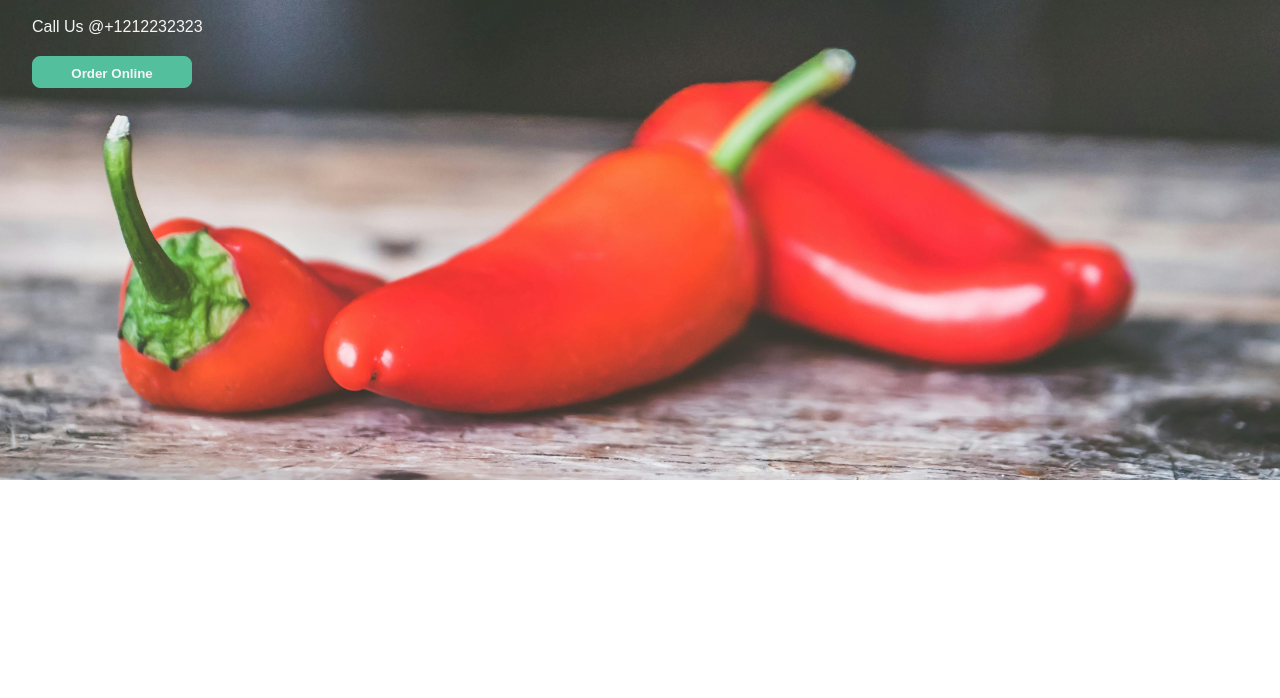
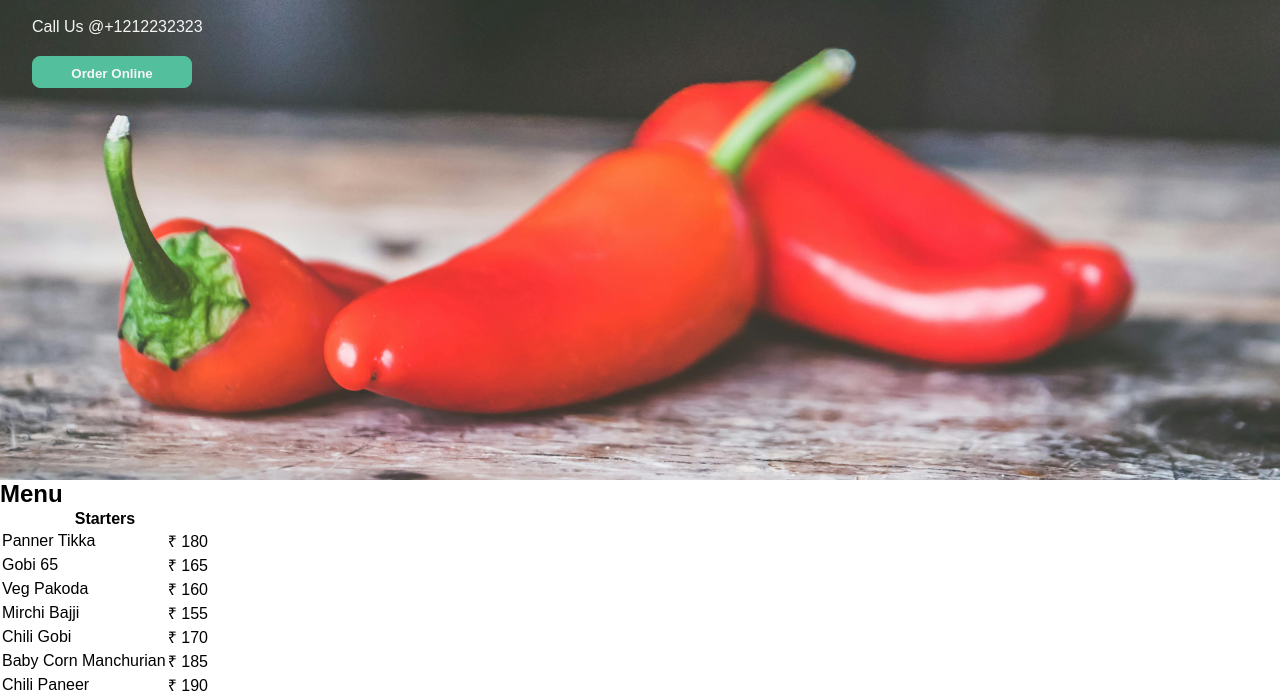
Before and after one commit to Dineshs737/HTML, a plain HTML site: page index.html in a window 1280 px wide. Shown: the part 320-1018 px from the top of the page. Before the commit the page ends 800 px from the top, so only its background shows below. Drawn offline with Linux system fonts and the light colour scheme.

Commit message:
add source file

```diff
--- a/index.html
+++ b/index.html
@@ -36,5 +36,41 @@
     </div>
 
 </div>
+
+<h2 id="menuheading">menu</h2>
+<div class="menu">
+    <div class="starters">
+        <table>
+            <th colspan="2">starters</th>
+            <tr>
+                <td>panner tikka</td>
+                <td>&#8377 180</td>
+            </tr>
+            <tr>
+                <td>Gobi 65</td>
+                <td>&#8377 165</td>
+            </tr><tr>
+                <td>veg pakoda</td>
+                <td>&#8377 160</td>
+            </tr>
+            <tr>
+                <td>mirchi bajji</td>
+                <td>&#8377 155</td>
+            </tr>
+            <tr>
+                <td>chili gobi</td>
+                <td>&#8377 170</td>
+            </tr>
+            <tr>
+                <td>Baby corn manchurian</td>
+                <td>&#8377 185</td>
+            </tr>
+            <tr>
+                <td>chili paneer</td>
+                <td>&#8377 190</td>
+            </tr>
+        </table>
+    </div>
+</div>
 </body>
 </html>
--- /dev/null
+++ b/login.css
@@ -0,0 +1,56 @@
+
+:root{
+    --white:whitesmoke;
+}
+
+*{
+    margin:0px;
+    padding:0px;
+    text-transform: capitalize;
+    box-sizing: border-box;
+    font-family: 'Franklin Gothic Medium', 'Arial Narrow', Arial, sans-serif;
+}
+body{
+    background-color: whitesmoke;
+    background:linear-gradient(to right,#e2e2e2,#c9d6ff)
+}
+
+.login{
+    display: flex;
+    flex-direction: column;
+    height:100vh;
+    width: 100vw;
+    align-items: center;
+    justify-content: center;
+}
+
+.login label{
+    display: block;
+    margin-bottom:.2em;
+}
+
+.login input{
+    margin-bottom: .2em;
+    border:none;
+    border-bottom: 1px solid black;
+    padding:5px;
+    width:25vw;
+    /* border-radius:5px; */
+    background-color: inherit;
+}
+
+.login input:focus{
+    background-color: transparent;
+    outline:transparent;
+
+
+}
+.submit button{
+
+    margin-top:20px;
+    width:20vw;
+    padding:5px;
+    border:1px solid whitesmoke;
+    border-radius:5px;
+    font-size:1em
+}
```
Also changed, not shown: login.html (added, +34 -0 lines).
